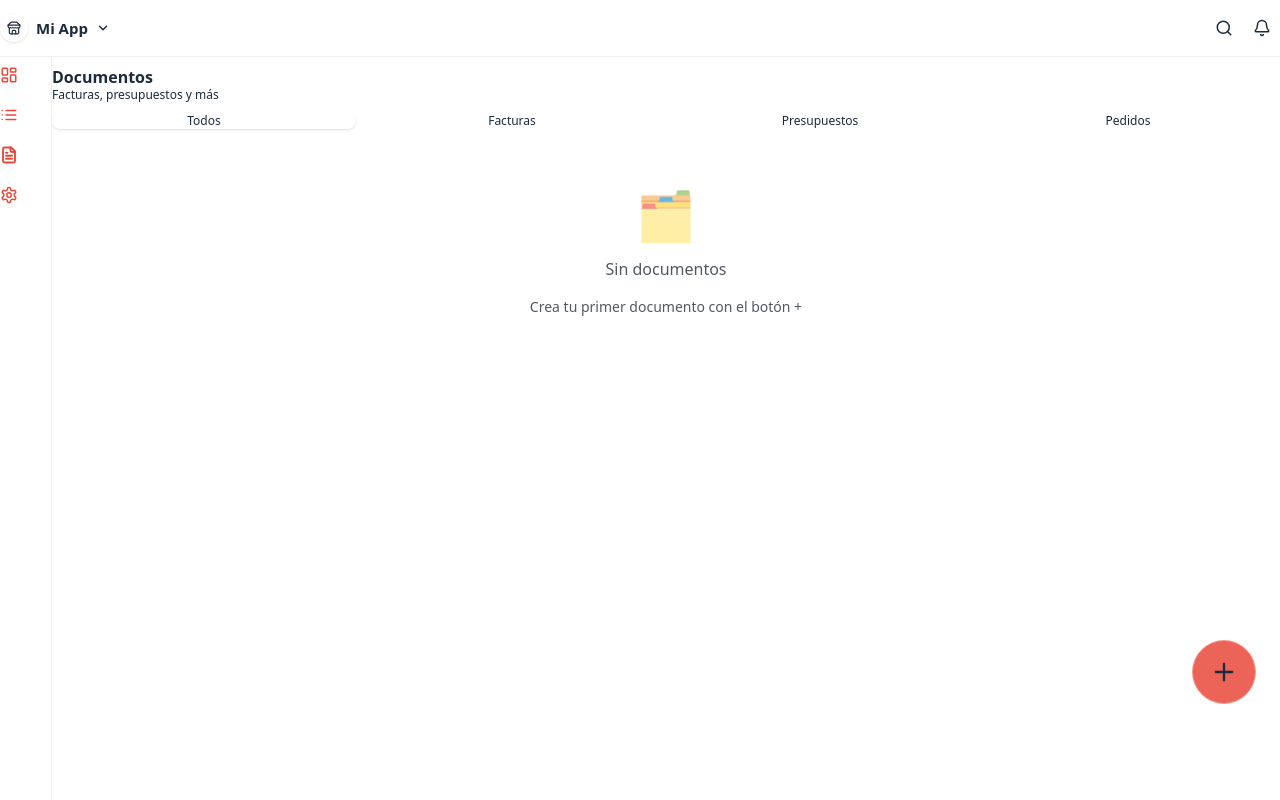
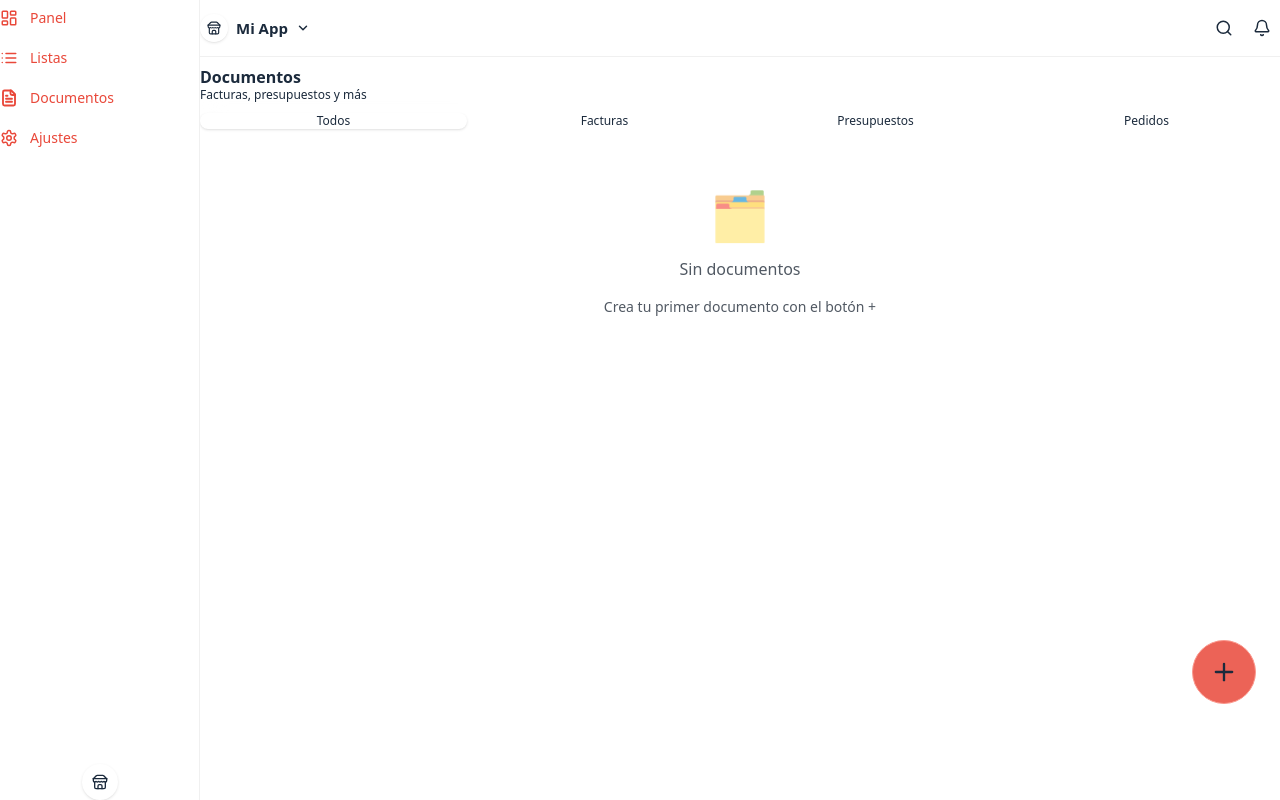
Before and after one commit to juancristobalgd1/web-app-starter-template, a Next.js app: page /documents in a window 1280 px wide. Built offline with nearby package versions, Linux system fonts and the light colour scheme; sample sign-in values are in the browser's storage.

Commit message:
refactor: Restructure dashboard layout for a full-height sidebar alongside a content column, and refine sidebar animations with a new brand icon.

```diff
--- a/app/(dashboard)/dashboard-layout.tsx
+++ b/app/(dashboard)/dashboard-layout.tsx
@@ -49,22 +49,23 @@ export default function DashboardLayout({
 
   return (
     <AuthGuard>
-      <div className="flex flex-col h-dvh overflow-hidden bg-background">
-        {/* Top Header – full width, above everything */}
-        <Header businessName="Mi App" />
+      {/* Sidebar spans FULL height — header is only inside the content column */}
+      <div className="flex h-dvh overflow-hidden bg-background">
+        {/* Sidebar — full height, desktop only */}
+        <AppSidebar activeTab={activeTab} onTabChange={handleTabChange} />
 
-        {/* Body: sidebar + main content */}
-        <div className="flex flex-1 min-h-0 overflow-hidden">
-          {/* Sidebar – solo desktop (md+) */}
-          <AppSidebar activeTab={activeTab} onTabChange={handleTabChange} />
+        {/* Right column: Header + main content */}
+        <div className="flex flex-col flex-1 min-w-0 overflow-hidden">
+          {/* Header sits only above the content, not the sidebar */}
+          <Header businessName="Mi App" />
 
-          {/* Contenido principal */}
+          {/* Main scrollable content */}
           <main className="flex-1 overflow-x-hidden overflow-y-auto scroll-momentum pb-[calc(var(--bottom-nav-height)+env(safe-area-inset-bottom))] md:pb-0">
             {children}
           </main>
         </div>
 
-        {/* Bottom nav – solo mobile */}
+        {/* Bottom nav — mobile only */}
         <BottomNav activeTab={activeTab} onTabChange={handleTabChange} />
       </div>
     </AuthGuard>
--- a/components/shared/app-sidebar.tsx
+++ b/components/shared/app-sidebar.tsx
@@ -10,6 +10,7 @@ import {
   List,
   FileText,
   Settings,
+  Store,
 } from "lucide-react";
 
 type Tab = "panel" | "lists" | "documents" | "settings";
@@ -26,12 +27,12 @@ const NAV_LINKS: { tab: Tab; label: string; href: string; icon: typeof LayoutDas
   { tab: "settings", label: "Ajustes", href: "/settings", icon: Settings },
 ];
 
-const COLLAPSED_WIDTH = 52;
-const EXPANDED_WIDTH = 200;
+const COLLAPSED_W = 52;
+const EXPANDED_W = 200;
 
 /**
- * AppSidebar – icon-only sidebar that expands on hover to show labels.
- * Only visible on desktop (md+).
+ * AppSidebar – spans the FULL height of the viewport.
+ * Collapses to icon-only (52 px); expands to show labels on hover.
  */
 export function AppSidebar({ activeTab, onTabChange }: AppSidebarProps) {
   const [hovered, setHovered] = useState(false);
@@ -39,8 +40,8 @@ export function AppSidebar({ activeTab, onTabChange }: AppSidebarProps) {
   return (
     <motion.aside
       className="hidden md:flex flex-col h-full flex-shrink-0 overflow-hidden"
-      animate={{ width: hovered ? EXPANDED_WIDTH : COLLAPSED_WIDTH }}
-      transition={{ type: "spring", stiffness: 300, damping: 30, mass: 0.8 }}
+      animate={{ width: hovered ? EXPANDED_W : COLLAPSED_W }}
+      transition={{ type: "spring", stiffness: 320, damping: 30, mass: 0.8 }}
       onMouseEnter={() => setHovered(true)}
       onMouseLeave={() => setHovered(false)}
     >
@@ -57,8 +58,8 @@ export function AppSidebar({ activeTab, onTabChange }: AppSidebarProps) {
           boxShadow: "none",
         }}
       >
-        {/* Nav icons */}
-        <nav className="flex flex-col gap-1 pt-4 px-2">
+        {/* Nav links — top section with breathing room from the very top */}
+        <nav className="flex flex-col gap-1 pt-5 px-2 flex-1">
           {NAV_LINKS.map(({ tab, label, href, icon: Icon }) => {
             const isActive = activeTab === tab;
             return (
@@ -68,7 +69,7 @@ export function AppSidebar({ activeTab, onTabChange }: AppSidebarProps) {
                 title={label}
                 onClick={() => onTabChange(tab)}
                 className={cn(
-                  "flex items-center gap-3 h-9 px-2 rounded-xl transition-colors whitespace-nowrap",
+                  "flex items-center gap-3 h-9 px-2 rounded-xl transition-colors overflow-hidden",
                   isActive
                     ? "bg-primary/10 text-primary"
                     : "text-muted-foreground hover:bg-black/5 hover:text-foreground"
@@ -82,11 +83,11 @@ export function AppSidebar({ activeTab, onTabChange }: AppSidebarProps) {
                   {hovered && (
                     <motion.span
                       key="label"
-                      initial={{ opacity: 0, x: -4 }}
+                      initial={{ opacity: 0, x: -6 }}
                       animate={{ opacity: 1, x: 0 }}
-                      exit={{ opacity: 0, x: -4 }}
-                      transition={{ duration: 0.15 }}
-                      className="text-sm font-medium overflow-hidden"
+                      exit={{ opacity: 0, x: -6 }}
+                      transition={{ duration: 0.12, delay: 0.05 }}
+                      className="text-sm font-medium whitespace-nowrap"
                     >
                       {label}
                     </motion.span>
@@ -97,7 +98,12 @@ export function AppSidebar({ activeTab, onTabChange }: AppSidebarProps) {
           })}
         </nav>
 
-        <div className="flex-1" />
+        {/* Bottom: brand/store icon */}
+        <div className="flex items-center justify-center pb-4 px-2">
+          <div className="w-9 h-9 rounded-full bg-primary flex items-center justify-center shadow-sm flex-shrink-0">
+            <Store className="h-4 w-4 text-primary-foreground" />
+          </div>
+        </div>
       </LiquidGlass>
     </motion.aside>
   );
```
